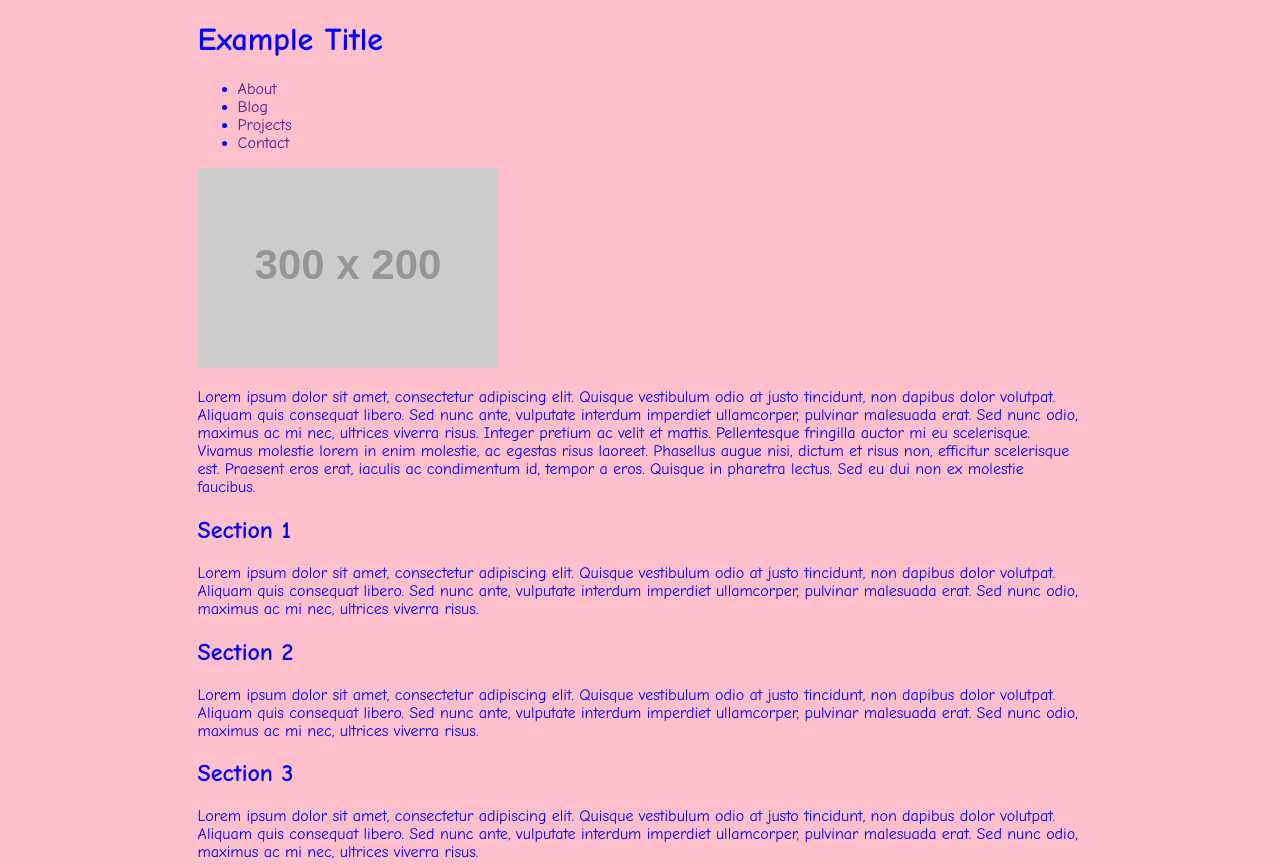
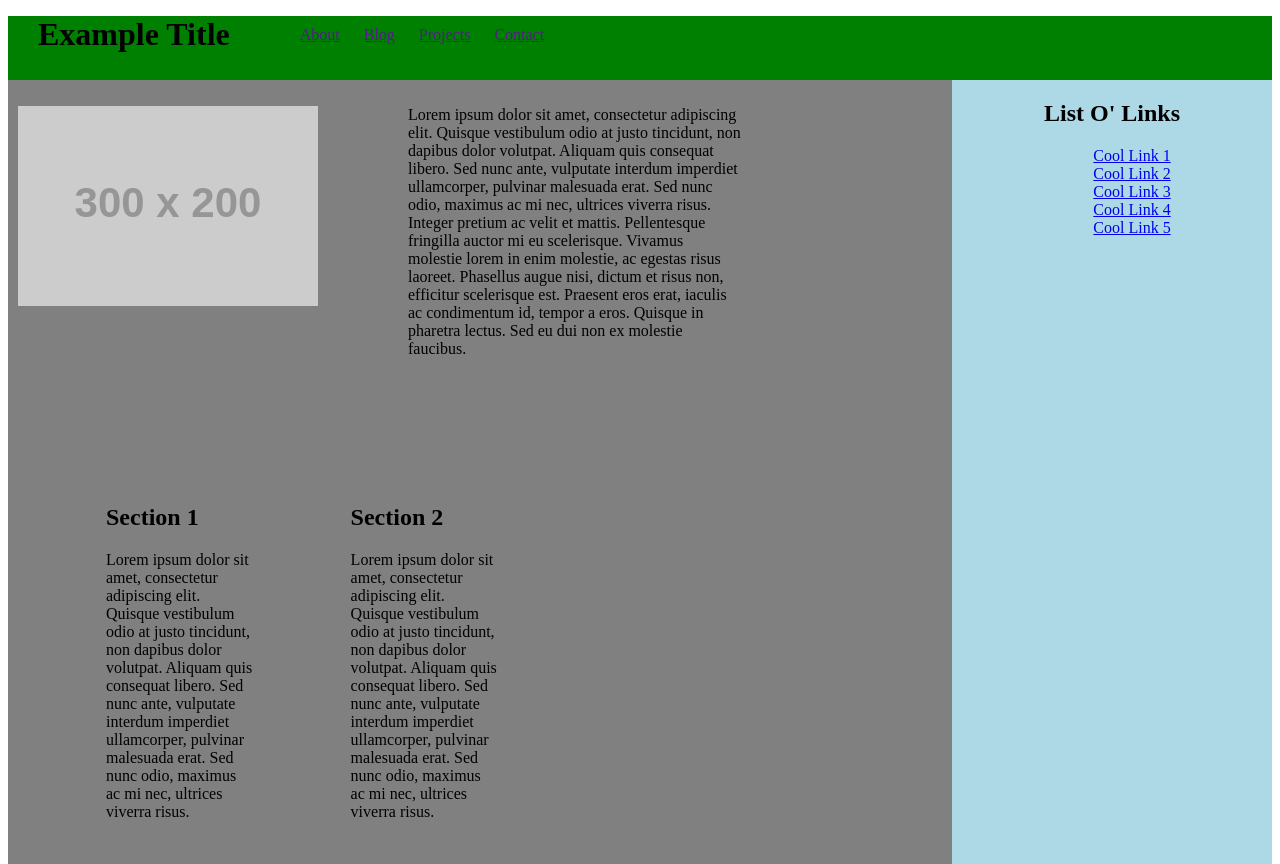
Before and after one commit to jasminekimber91/jasminekimber15.github.io, a plain HTML site: page 0924inf362.html in a window 1280 px wide. Shown: the top 864 px of the page. Drawn offline with Linux system fonts and the light colour scheme; placeholder pictures from the web are drawn by us.

Commit message:
Update inclass.css

```diff
--- a/css/inclass.css
+++ b/css/inclass.css
@@ -1,72 +1,81 @@
-body{
-background-color:pink;
-color: blue;
-font-family:"Comic Sans MS", cursive, sans-serif;
+.container{
+    width:100%;
+    margin:0 auto;
+    background-color:grey;
+}
 
+.header h1{
+float:left;
+margin:0 50px 0 30px;
+}
+
+.header{
+clear:both;
+padding-bottom: 20px;
+background-color: green;
+}
+
+.header ul{
+    padding-top: 10px;
 }
 
 
-.container{
-		width:70%;
-		margin:0 auto;
-		}
-		.left{
-		float:left;
-		width:40%;
+nav ul li {
+    margin-top:10px;
+    padding-left:20px;
+    display:inline;
 
-		}
-		.right{
-		float:left;
-		width:40%;
-		margin-left:10%;
+}
+ ul
+ { list-style-type: none;
+ }
 
-		}
-		table, th, td{
-		border: 1px black solid;
+   .content{
+ width:58%;
+    float: left;
 
-		}
+}
+ .content img{
+     float:left;
 
-	    table,tr:nth-child(even)
-		{
-		background: black;
-		}
-       table, tr:nth-child(odd)
-		{
-		background: white;
-		}
-		ul li:nth-child(5) {
-        color: green;
-          }
-		a:hover{
-		 background-color:brown;
-		  }
-		  a{
-		  	text-decoration:none;
-		  }
-		  hr {
-        display: block;
-        margin-top: 0.5em;
-        margin-bottom: 0.5em;
-        margin-left: auto;
-        margin-right: auto;
-        border-style: inset;
-        border-width: 1px;
-		}
-
-		audio{
-		height:50px;
-		width:800px;
-		margin-top:50px;
-		}
+     padding-top:10px;
+	 padding-left:10px;
+ }
 
 
-   footer{
-        position:absolute;
-       top:1600px;
-      margin-left:0px;
-     width:1400px;
-     height:120px;
-     background-color:lightgrey;
-     font-size:80%;
-     text-align:center;
-    }
+.description{
+           padding-top:10px;
+		   padding-left:400px;
+           text-align:left;
+
+			}
+
+.section{
+    float:left;
+    width:85%;
+    margin-top:15%;
+	padding-left:98px;
+
+	}
+
+        .aside {
+            float:right;
+            width:320px;
+            height:850px;
+            padding:0px;
+            background:lightblue;
+   }
+        .footer {
+            clear:both;
+            text-align:center;
+            background:#4A5C80;
+			padding:5px 10px;
+        }
+
+
+
+ .section{
+ width:20%;
+ display:inline;
+
+ }
```
